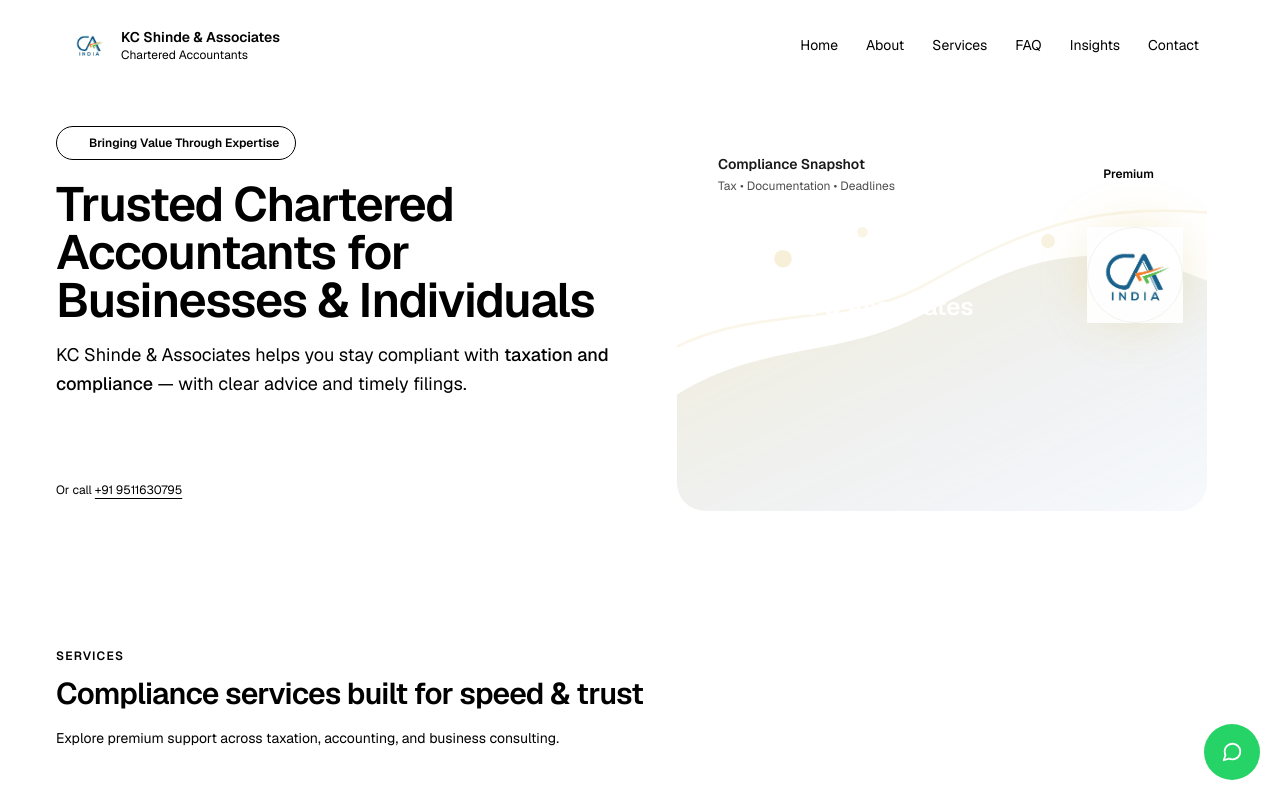
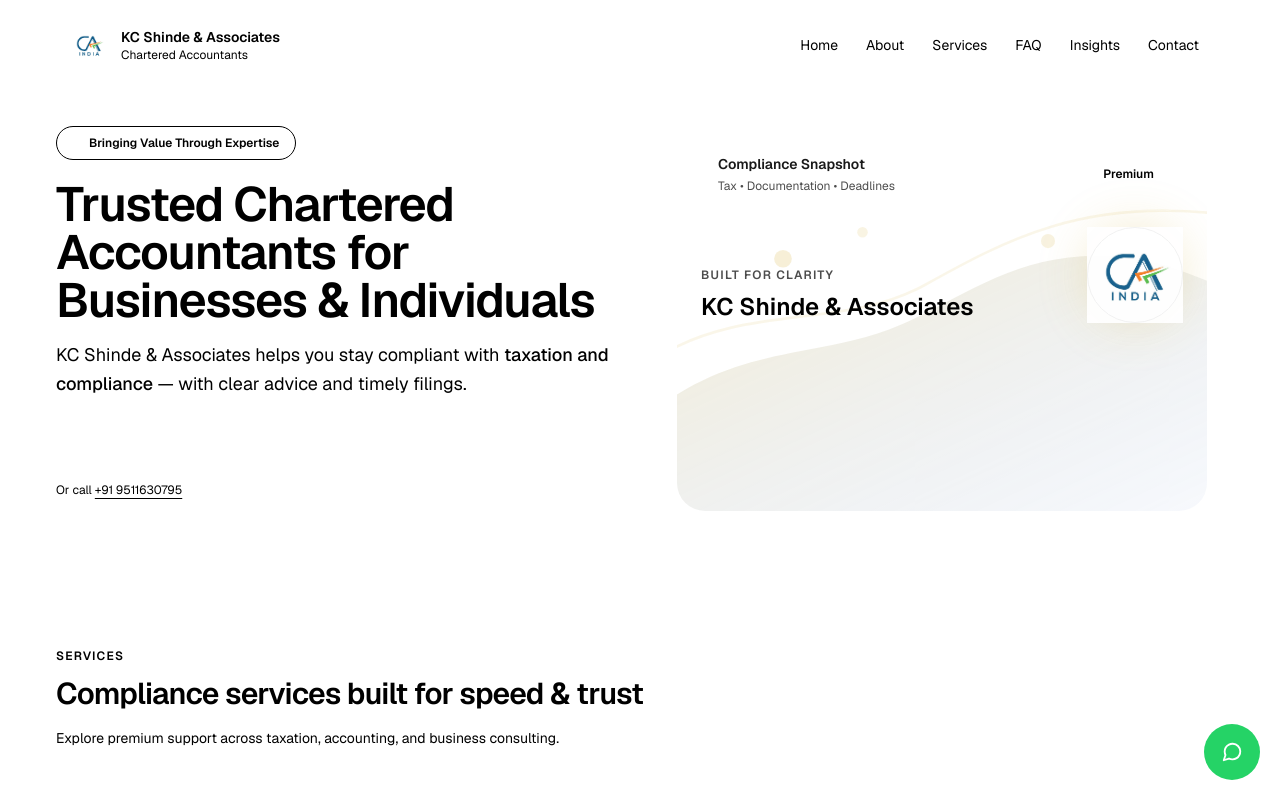
Before and after one commit to Aaryan1128/KCS1, a Next.js app: page / in a window 1280 px wide. Shown: the top 790 px of the page. Built offline with nearby package versions, Linux system fonts and the light colour scheme.

Commit message:
Make Hero logo-side text black

```diff
--- a/src/components/home/HeroSection.tsx
+++ b/src/components/home/HeroSection.tsx
@@ -84,11 +84,12 @@
                   <div className="rounded-2xl border border-white/15 bg-white/10 p-4">
                     <div className="flex items-center justify-between gap-4">
                       <div>
-                    <div className="text-sm font-semibold text-black/90">
+                        <div className="text-sm font-semibold text-black/90">
                           Compliance Snapshot
                         </div>
-                        <div className="mt-1 text-xs text-black/70">Tax • Documentation • Deadlines</div>
-
+                        <div className="mt-1 text-xs text-black/70">
+                          Tax • Documentation • Deadlines
+                        </div>
                       </div>
                       <div className="rounded-full bg-gold-500/20 px-3 py-1 text-xs font-semibold text-gold-200">
                         Premium
@@ -99,10 +100,10 @@
 
                   <div className="mt-4 flex items-end justify-between">
                     <div>
-                      <div className="text-xs font-semibold uppercase tracking-widest text-white/70">
+                      <div className="text-xs font-semibold uppercase tracking-widest text-black/70">
                         Built for clarity
                       </div>
-                      <div className="mt-2 text-2xl font-semibold text-white">
+                      <div className="mt-2 text-2xl font-semibold text-black">
                         KC Shinde & Associates
                       </div>
                     </div>
```
